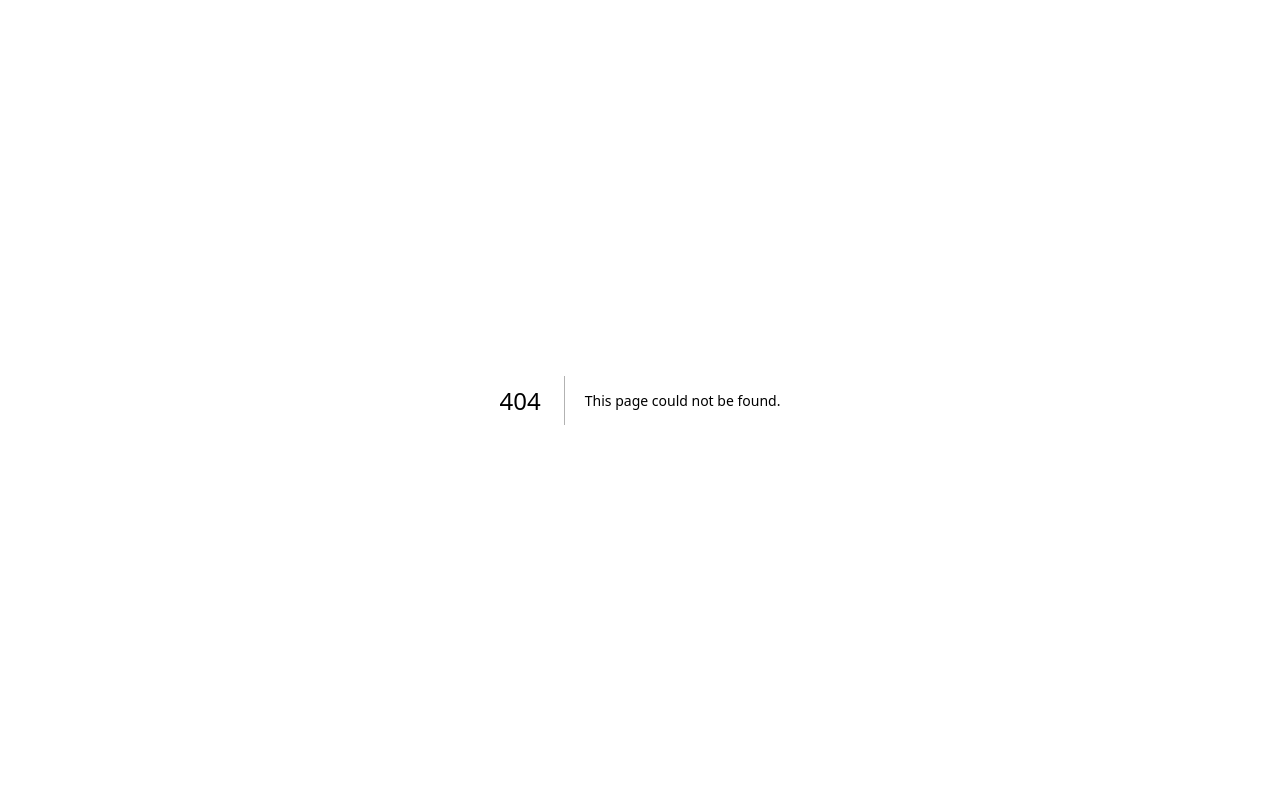
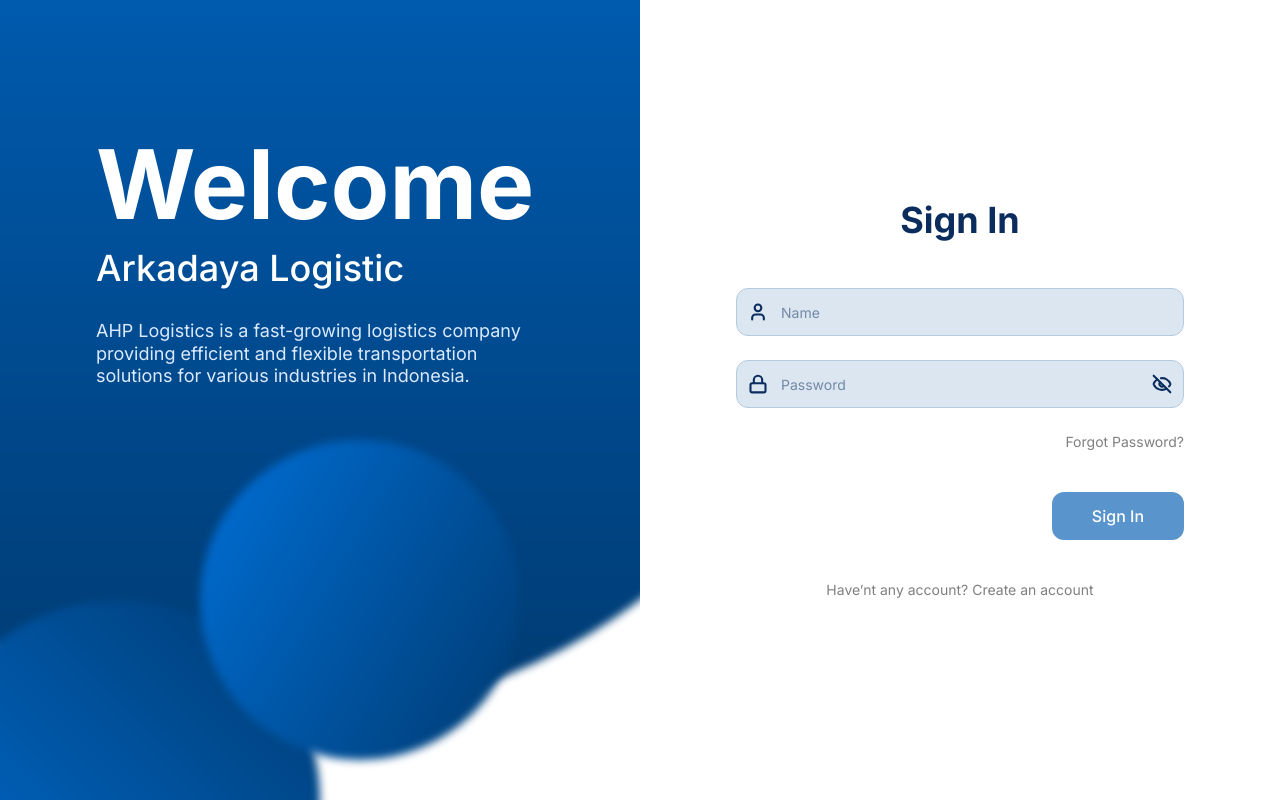
Before and after one commit to Xenocatz/arkadaya, a Next.js app: page /signin in a window 1280 px wide. Before the commit this address had no page. Built offline with nearby package versions, Linux system fonts and the light colour scheme.

Commit message:
feat: implement authentication pages and forms

```diff
--- a/app/globals.css
+++ b/app/globals.css
@@ -10,6 +10,8 @@
   --color-foreground: var(--foreground);
   --font-inter: var(--font-Inter);
 
+  --color-primary: #0070d8;
+  --color-dark-primary: #003b72;
   --color-secondary: #025eb3;
 }
 
--- a/app/page.tsx
+++ b/app/page.tsx
@@ -31,7 +31,7 @@ export default function LandingPage() {
             {/* button */}
             <div className="text-2xl font- mt-10 self-end w-fit">
               <Link
-                href={"/login"}
+                href={"/signin"}
                 className="w-full bg-secondary/60 px-5 py-3 rounded-lg hover:bg-secondary duration-200 shadow-xl">
                 Sign In
               </Link>
--- /dev/null
+++ b/app/signin/page.tsx
@@ -0,0 +1,16 @@
+import { AuthSplitLayout } from "@/components/layout/AuthSplitLayout";
+import type { Metadata } from "next";
+import { SignInForm } from "@/components/features/auth/signInForm";
+
+export const metadata: Metadata = {
+  title: "Sign In | Arkadaya Logistic",
+  description: "Login to your account for Arkadaya Logistic",
+};
+
+export default function SignInPage() {
+  return (
+    <AuthSplitLayout>
+      <SignInForm />
+    </AuthSplitLayout>
+  );
+}
--- /dev/null
+++ b/app/signup/page.tsx
@@ -0,0 +1,17 @@
+import React from "react";
+import { AuthSplitLayout } from "@/components/layout/AuthSplitLayout";
+import { SignUpForm } from "@/components/features/auth/SignUpForm";
+import type { Metadata } from "next";
+
+export const metadata: Metadata = {
+  title: "Sign Up | Arkadaya Logistic",
+  description: "Create your account for Arkadaya Logistic",
+};
+
+export default function SignUpPage() {
+  return (
+    <AuthSplitLayout signUp>
+      <SignUpForm />
+    </AuthSplitLayout>
+  );
+}
--- /dev/null
+++ b/components/features/auth/SignUpForm.tsx
@@ -0,0 +1,45 @@
+"use client";
+
+import React, { useState } from "react";
+import { User, Phone, Mail, Lock, Eye, EyeOff } from "lucide-react";
+import { Input } from "@/components/ui/Input";
+import { Button } from "@/components/ui/Button";
+
+export function SignUpForm() {
+  const [showPassword, setShowPassword] = useState(false);
+
+  const handleSubmit = (e: React.FormEvent) => {
+    e.preventDefault();
+    // Handle form submission logic here
+    console.log("Form submitted");
+  };
+
+  return (
+    <div className="w-full max-w-md mx-auto">
+      <h2 className="text-4xl font-bold text-[#0a2d5e] mb-12 text-center ">
+        Sign Up
+      </h2>
+
+      <form onSubmit={handleSubmit} className="space-y-6">
+        <Input type="text" placeholder="Name" icon={User} required />
+
+        <Input type="tel" placeholder="Phone Number" icon={Phone} required />
+
+        <Input type="email" placeholder="Email Address" icon={Mail} required />
+
+        <Input
+          type={showPassword ? "text" : "password"}
+          placeholder="Password"
+          icon={Lock}
+          iconRight={showPassword ? Eye : EyeOff}
+          onIconRightClick={() => setShowPassword(!showPassword)}
+          required
+        />
+
+        <div className="flex justify-end pt-4">
+          <Button type="submit">Sign Up</Button>
+        </div>
+      </form>
+    </div>
+  );
+}
--- /dev/null
+++ b/components/features/auth/signInForm.tsx
@@ -0,0 +1,56 @@
+"use client";
+
+import React, { useState } from "react";
+import { User, Phone, Mail, Lock, Eye, EyeOff } from "lucide-react";
+import { Input } from "@/components/ui/Input";
+import { Button } from "@/components/ui/Button";
+import Link from "next/link";
+
+export function SignInForm() {
+  const [showPassword, setShowPassword] = useState(false);
+
+  const handleSubmit = (e: React.FormEvent) => {
+    e.preventDefault();
+    // Handle form submission logic here
+    console.log("Form submitted");
+  };
+
+  return (
+    <div className="w-full max-w-md mx-auto">
+      <h2 className="text-4xl font-bold text-[#0a2d5e] mb-12 text-center ">
+        Sign In
+      </h2>
+
+      <form onSubmit={handleSubmit} className="space-y-6">
+        <Input type="text" placeholder="Name" icon={User} required />
+
+        <Input
+          type={showPassword ? "text" : "password"}
+          placeholder="Password"
+          icon={Lock}
+          iconRight={showPassword ? Eye : EyeOff}
+          onIconRightClick={() => setShowPassword(!showPassword)}
+          required
+        />
+        <div className="flex justify-end">
+          <span className=" text-sm text-black/50 cursor-pointer hover:text-black">
+            Forgot Password?
+          </span>
+        </div>
+
+        <div className="flex justify-end pt-4">
+          <Button type="submit">Sign In</Button>
+        </div>
+
+        <div className="flex justify-center pt-4">
+          <span className=" text-sm text-black/50">
+            Have’nt any account?{" "}
+            <Link href={"/signup"} className="cursor-pointer hover:text-black">
+              Create an account
+            </Link>
+          </span>
+        </div>
+      </form>
+    </div>
+  );
+}
--- /dev/null
+++ b/components/layout/AuthSplitLayout.tsx
@@ -0,0 +1,43 @@
+import React from "react";
+
+interface AuthSplitLayoutProps {
+  children: React.ReactNode;
+  signUp?: boolean;
+}
+
+export function AuthSplitLayout({ children, signUp }: AuthSplitLayoutProps) {
+  return (
+    <div className="min-h-screen w-full flex flex-col md:flex-row ">
+      {/* Left Section - Branding/Info */}
+      <div className="relative flex flex-col justify-start w-full md:w-1/2 text-white p-12 lg:px-24 lg:py-34 overflow-hidden min-h-100 md:min-h-screen">
+        {/* Decorative Background Elements */}
+        <div className="absolute top-0 left-0 w-full h-full  overflow-hidden z-0">
+          <div className="absolute -left-80 -top-120 size-300 bg-linear-180 from-primary to-dark-primary rounded-full mix-blend-multiply filter blur-xs "></div>
+
+          <div className="absolute top-150 -left-20 size-100 bg-linear-45 from-primary to-dark-primary rounded-full  blur-xs "></div>
+
+          <div className="absolute top-110 right-30 size-80 bg-linear-120 from-primary to-dark-primary rounded-full blur-xs"></div>
+        </div>
+
+        {/* Content */}
+        <div className="relative z-10 max-w-full ">
+          <h1 className="text-8xl font-bold mb-4">Welcome</h1>
+          <h2 className="text-4xl font-medium mb-8">Arkadaya Logistic</h2>
+          <p className="text-lg text-blue-100 mb-12 leading-tight max-w-lg ">
+            AHP Logistics is a fast-growing logistics company providing
+            efficient and flexible transportation solutions for various
+            industries in Indonesia.
+          </p>
+          {signUp && (
+            <p className="text-2xl font-medium">Daftarkan Akunmu Sekarang!</p>
+          )}
+        </div>
+      </div>
+
+      {/* Right Section - Form */}
+      <div className="flex flex-col justify-center items-center w-full md:w-1/2 p-8 lg:p-24 bg-white relative z-10">
+        {children}
+      </div>
+    </div>
+  );
+}
--- /dev/null
+++ b/components/ui/Button.tsx
@@ -0,0 +1,18 @@
+import * as React from "react";
+
+export interface ButtonProps extends React.ButtonHTMLAttributes<HTMLButtonElement> {}
+
+const Button = React.forwardRef<HTMLButtonElement, ButtonProps>(
+  ({ className, ...props }, ref) => {
+    return (
+      <button
+        ref={ref}
+        className={`inline-flex items-center justify-center rounded-xl bg-[#5a94cc] hover:bg-[#487fb1] px-10 py-3 text-base font-medium text-white transition-colors focus:outline-none focus:ring-2 focus:ring-[#025eb3]/50 focus:ring-offset-2 disabled:opacity-50 disabled:pointer-events-none ${className || ""}`}
+        {...props}
+      />
+    );
+  }
+);
+Button.displayName = "Button";
+
+export { Button };
--- /dev/null
+++ b/components/ui/Input.tsx
@@ -0,0 +1,43 @@
+import * as React from "react";
+import { LucideIcon } from "lucide-react";
+
+export interface InputProps extends React.InputHTMLAttributes<HTMLInputElement> {
+  icon?: LucideIcon;
+  onIconClick?: () => void;
+  iconRight?: LucideIcon;
+  onIconRightClick?: () => void;
+}
+
+const Input = React.forwardRef<HTMLInputElement, InputProps>(
+  ({ className, type, icon: Icon, onIconClick, iconRight: IconRight, onIconRightClick, ...props }, ref) => {
+    return (
+      <div className="relative w-full">
+        {Icon && (
+          <div
+            className={`absolute left-3 top-1/2 -translate-y-1/2 text-[#0a2d5e] ${onIconClick ? "cursor-pointer" : ""}`}
+            onClick={onIconClick}
+          >
+            <Icon size={20} strokeWidth={2.5} />
+          </div>
+        )}
+        <input
+          type={type}
+          className={`flex h-12 w-full rounded-xl border border-[#b4cbe0] bg-[#dce6f1] px-4 py-2 text-sm text-[#0a2d5e] placeholder:text-[#0a2d5e]/50 focus:outline-none focus:ring-2 focus:ring-[#5a94cc] focus:border-transparent disabled:cursor-not-allowed disabled:opacity-50 ${Icon ? "pl-11" : ""} ${IconRight ? "pr-11" : ""} ${className || ""}`}
+          ref={ref}
+          {...props}
+        />
+        {IconRight && (
+          <div
+            className={`absolute right-3 top-1/2 -translate-y-1/2 text-[#0a2d5e] ${onIconRightClick ? "cursor-pointer" : ""}`}
+            onClick={onIconRightClick}
+          >
+            <IconRight size={20} strokeWidth={2.5} />
+          </div>
+        )}
+      </div>
+    );
+  }
+);
+Input.displayName = "Input";
+
+export { Input };
--- a/package.json
+++ b/package.json
@@ -9,6 +9,7 @@
     "lint": "eslint"
   },
   "dependencies": {
+    "lucide-react": "^1.14.0",
     "next": "16.2.4",
     "react": "19.2.4",
     "react-dom": "19.2.4"
```
Also changed, not shown: 2 other files (tests, documents, lock files or other folders).
